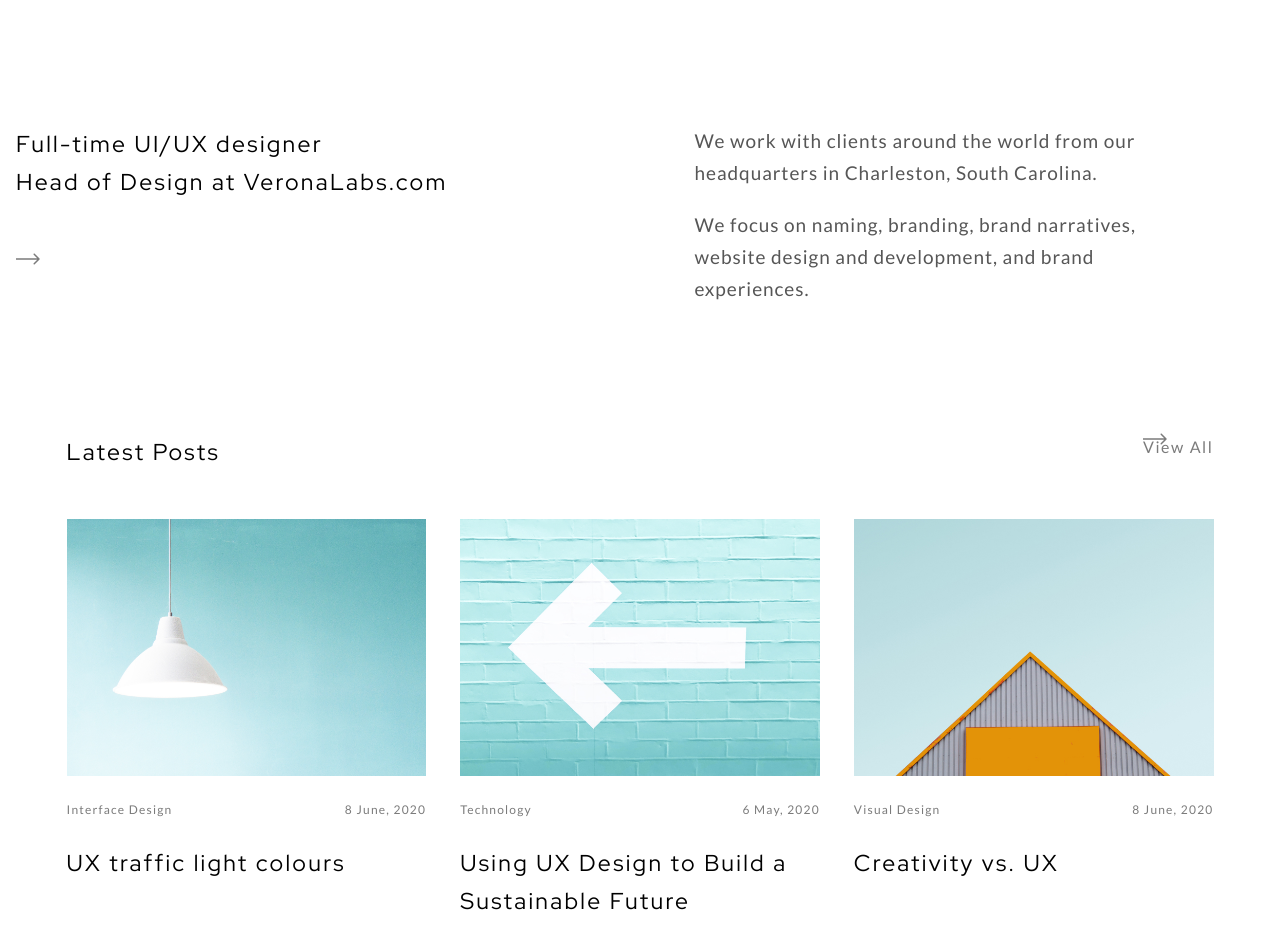
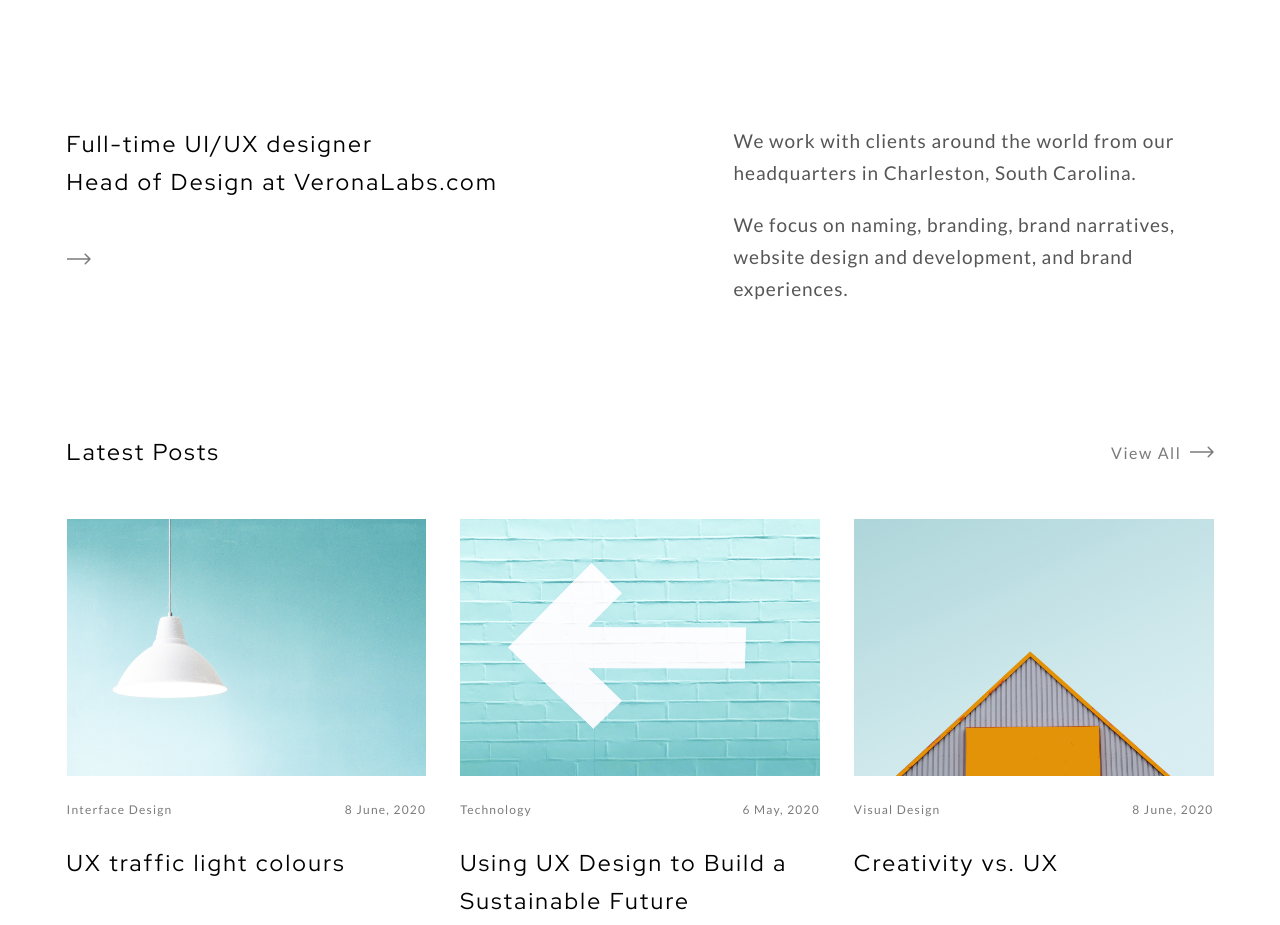
Before and after one commit to viktoria2123/My-site, a website: page src/index.html in a window 1280 px wide. Shown: the part 1009-1934 px from the top of the page. Drawn offline with nearby package versions, Linux system fonts and the light colour scheme; files that its build step writes are made by us from their sources; files whose address does not match are found by name.

Commit message:
commit fix

```diff
--- a/src/assets/sass/pages/home.scss
+++ b/src/assets/sass/pages/home.scss
@@ -190,11 +190,11 @@
         &__container {
             display: flex;
             justify-content: space-between;
-            gap: 210px;
-            margin: 128px 0;
+            margin: 128px auto;
 
             @media (max-width: $tablet) {
                 display: block;
+                margin: 48px auto;
             }
         }
 
@@ -224,6 +224,7 @@
             flex-direction: column;
             gap: 20px;
             width: 100%;
+            max-width: 480px;
 
             @media (max-width: $tablet) {
                 margin-top: 48px;
@@ -253,16 +254,14 @@
 
         &__title-row {
             display: flex;
-            position: relative;
+            align-items: center;
+            gap: 8px;
         }
 
         &__title-text {
             color: $color-gray-500;
         }
 
-        &__title-row-arrow {
-            position: absolute;
-        }
 
         &__item {
             display: flex;
```
